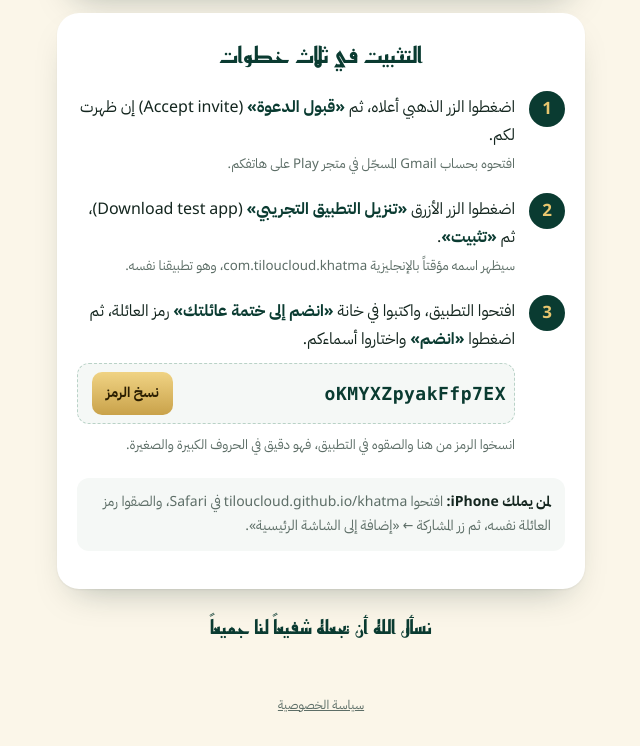
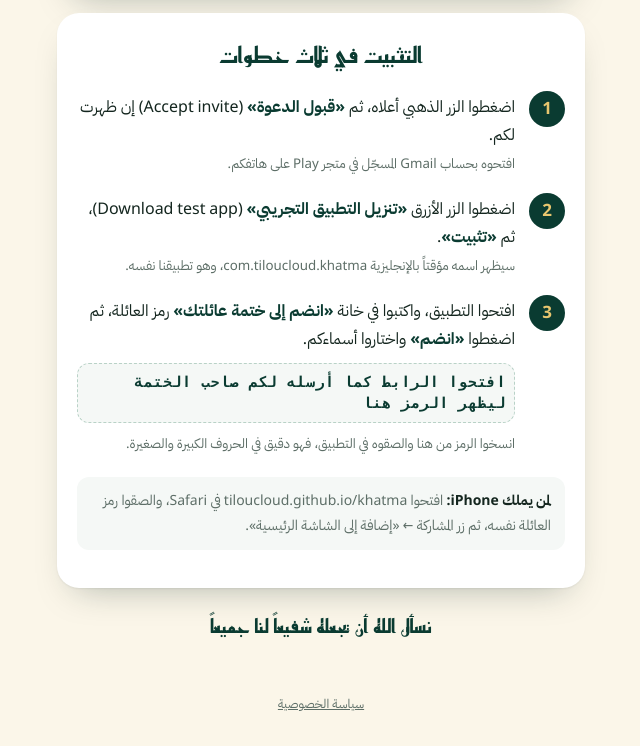
Before and after one commit to tiloucloud/tiloucloud.github.io, a plain HTML site: page khatma/family.html in a window 1280 px wide. Shown: the part 1082-1828 px from the top of the page, without its empty margins (319-959 px from the left). Drawn offline with Linux system fonts and the light colour scheme.

Commit message:
khatma: invite pages read the family code from the link (#k=), no code in public files
Co-Authored-By: Claude Opus 5.5 <noreply@anthropic.com>
Claude-Session: https://claude.ai/code/session_01J7AgfKZVHegGLDQZnVPfka

```diff
--- a/khatma/family.html
+++ b/khatma/family.html
@@ -110,7 +110,7 @@ footer a{color:var(--muted)}
       <li>اضغطوا الزر الذهبي أعلاه، ثم <b>«قبول الدعوة»</b> <span dir="ltr">(Accept invite)</span> إن ظهرت لكم.<br><small style="color:var(--muted)">افتحوه بحساب Gmail المسجّل في متجر Play على هاتفكم.</small></li>
       <li>اضغطوا الزر الأزرق <b>«تنزيل التطبيق التجريبي»</b> <span dir="ltr">(Download test app)</span>، ثم <b>«تثبيت»</b>.<br><small style="color:var(--muted)">سيظهر اسمه مؤقتاً بالإنجليزية com.tiloucloud.khatma، وهو تطبيقنا نفسه.</small></li>
       <li>افتحوا التطبيق، واكتبوا في خانة <b>«انضم إلى ختمة عائلتك»</b> رمز العائلة، ثم اضغطوا <b>«انضم»</b> واختاروا أسماءكم.
-        <div class="code"><span dir="ltr" id="fc">oKMYXZpyakFfp7EX</span><button type="button" id="cp">نسخ الرمز</button></div>
+        <div class="code"><span dir="ltr" id="fc">—</span><button type="button" id="cp">نسخ الرمز</button></div>
         <small style="color:var(--muted)">انسخوا الرمز من هنا والصقوه في التطبيق، فهو دقيق في الحروف الكبيرة والصغيرة.</small></li>
     </ol>
     <p class="ios"><b>لمن يملك iPhone:</b> افتحوا <span dir="ltr">tiloucloud.github.io/khatma</span> في Safari، والصقوا رمز العائلة نفسه، ثم زر المشاركة ← «إضافة إلى الشاشة الرئيسية».</p>
@@ -120,6 +120,10 @@ footer a{color:var(--muted)}
 </main>
 <footer><a href="privacy.html">سياسة الخصوصية</a></footer>
 <script>
+/* the family code comes only from the link's #k=… part, which never reaches any server and is never written in this public page */
+(function(){var m=/[#&]k=([A-Za-z0-9_-]{6,40})/.exec(location.hash),fc=document.getElementById('fc'),cp=document.getElementById('cp');
+  if(m){fc.textContent=m[1];var a=document.createElement('a');a.href='./#k='+m[1];a.className='btn';a.textContent='افتحوا التطبيق وانضمّوا مباشرة';a.style.cssText='display:block;text-align:center;margin:10px 0 4px;padding:12px;border-radius:14px;background:#0f4d3c;color:#fff;font-weight:700;text-decoration:none';fc.parentNode.parentNode.insertBefore(a,fc.parentNode.nextSibling)}
+  else{fc.textContent='افتحوا الرابط كما أرسله لكم صاحب الختمة ليظهر الرمز هنا';fc.removeAttribute('dir');fc.style.fontSize='15px';cp.style.display='none'}})();
 document.getElementById('cp').onclick=function(){var b=this,t=document.getElementById('fc').textContent;
 function ok(){b.textContent='تم النسخ ✓';setTimeout(function(){b.textContent='نسخ الرمز'},2000)}
 if(navigator.clipboard&&navigator.clipboard.writeText){navigator.clipboard.writeText(t).then(ok,fb)}else fb();
```
Also changed, not shown: khatma/join.html (+5 -1 lines).
